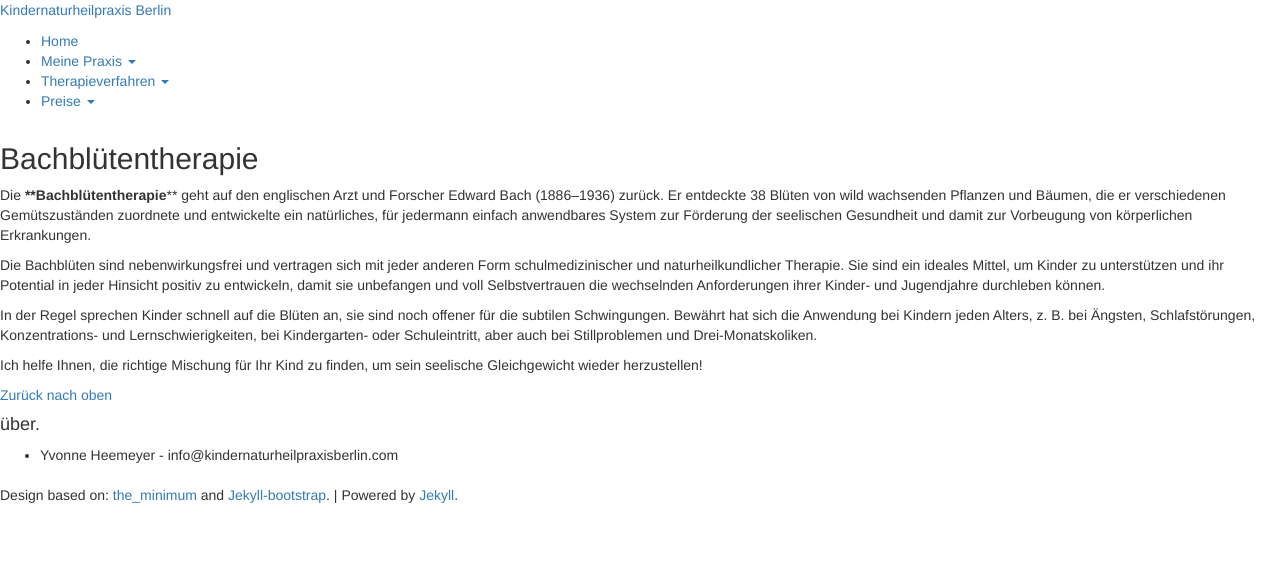
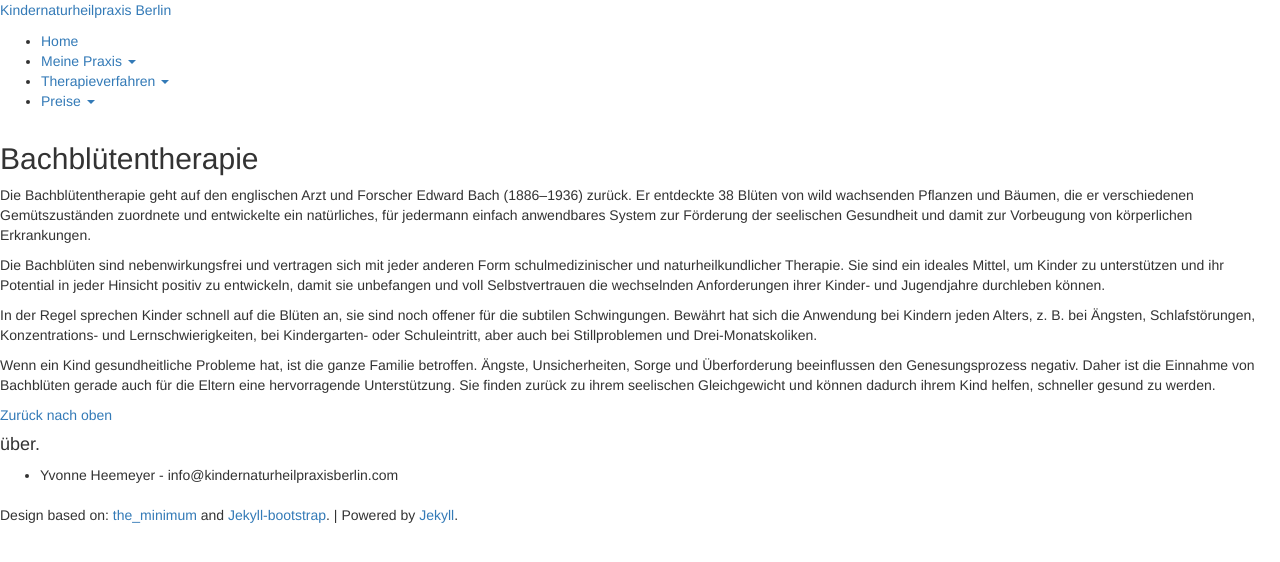
Before and after one commit to heilpraktiker/heilpraktiker.github.io, a Jekyll site: the page built from therapieverfahren/bachblueten-therapie/index.md, in a window 1280 px wide. Shown: the top 562 px of the page. Built offline with Jekyll 4.4.1, drawn with Linux system fonts in a browser that asks for light colours; nearby versions of some CDN libraries; comment, search, counter and statistics services are not loaded.

Commit message:
Updated index.md

```diff
--- a/therapieverfahren/bachblueten-therapie/index.md
+++ b/therapieverfahren/bachblueten-therapie/index.md
@@ -7,10 +7,10 @@ published: true
 
 {% include JB/setup %}
 ##Bachblütentherapie
-Die ****Bachblütentherapie**** geht auf den englischen Arzt und Forscher Edward Bach (1886–1936) zurück. Er entdeckte 38 Blüten von wild wachsenden Pflanzen und Bäumen, die er verschiedenen Gemütszuständen zuordnete und entwickelte ein natürliches, für jedermann einfach anwendbares System zur Förderung der seelischen Gesundheit und damit zur Vorbeugung von körperlichen Erkrankungen.
+Die Bachblütentherapie geht auf den englischen Arzt und Forscher Edward Bach (1886–1936) zurück. Er entdeckte 38 Blüten von wild wachsenden Pflanzen und Bäumen, die er verschiedenen Gemütszuständen zuordnete und entwickelte ein natürliches, für jedermann einfach anwendbares System zur Förderung der seelischen Gesundheit und damit zur Vorbeugung von körperlichen Erkrankungen.
 
 Die Bachblüten sind nebenwirkungsfrei und vertragen sich mit jeder anderen Form schulmedizinischer und naturheilkundlicher Therapie. Sie sind ein ideales Mittel, um Kinder zu unterstützen und ihr Potential in jeder Hinsicht positiv zu entwickeln, damit sie unbefangen und voll Selbstvertrauen die wechselnden Anforderungen ihrer Kinder- und Jugendjahre durchleben können.
 
 In der Regel sprechen Kinder schnell auf die Blüten an, sie sind noch offener für die subtilen Schwingungen. Bewährt hat sich die Anwendung bei Kindern jeden Alters, z. B. bei Ängsten, Schlafstörungen, Konzentrations- und Lernschwierigkeiten, bei Kindergarten- oder Schuleintritt, aber auch bei Stillproblemen und Drei-Monatskoliken.
 
-Ich helfe Ihnen, die richtige Mischung für Ihr Kind zu finden, um sein seelische Gleichgewicht wieder herzustellen!
+Wenn ein Kind gesundheitliche Probleme hat, ist die ganze Familie betroffen. Ängste, Unsicherheiten, Sorge und Überforderung beeinflussen den Genesungsprozess negativ. Daher ist die Einnahme von Bachblüten gerade auch für die Eltern eine hervorragende Unterstützung. Sie finden zurück zu ihrem seelischen Gleichgewicht und können dadurch ihrem Kind helfen, schneller gesund zu werden.
```
